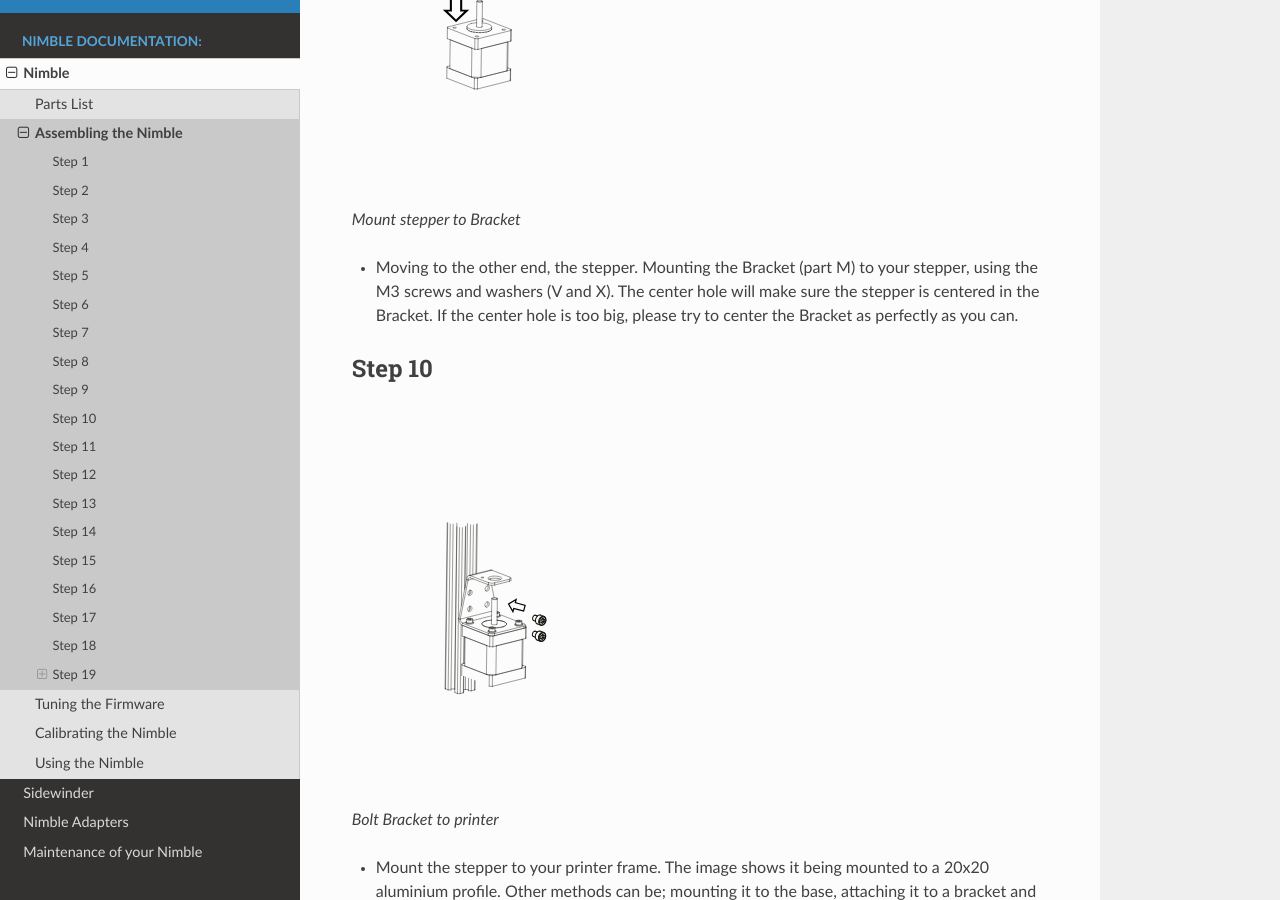
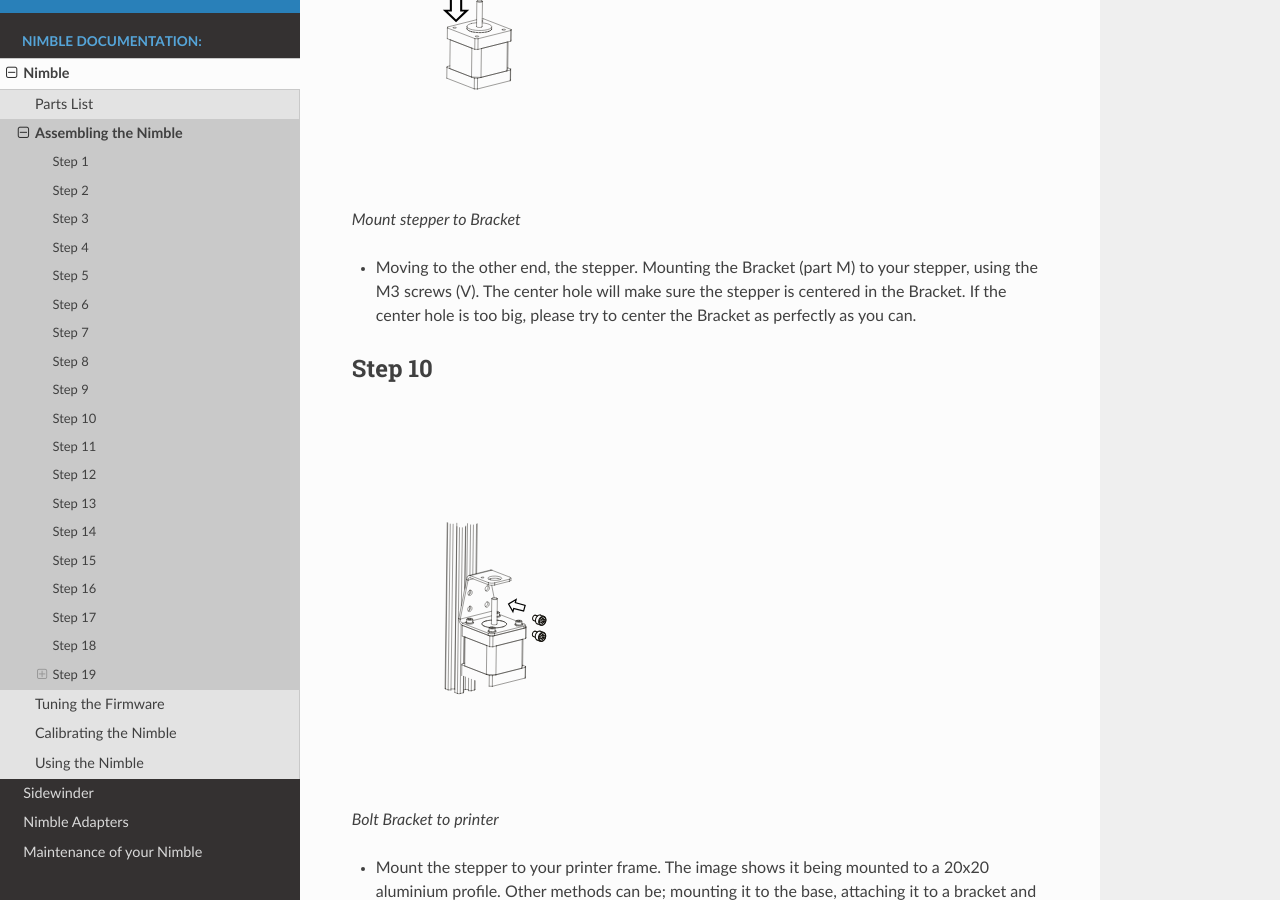
Before and after one commit to ZestyTechnology/zesty-docs, a Sphinx documentation site: the page built from docs/nimble/assembly.rst, in a window 1280 px wide and 900 px high, scrolled down 5597 px. Built offline with Sphinx 7.4.7 and the Read the Docs theme 2.0.0, drawn with Linux system fonts in a browser that asks for light colours.

Commit message:
removed washers
any mention of them. No need to change image

```diff
--- a/docs/nimble/assembly.rst
+++ b/docs/nimble/assembly.rst
@@ -123,7 +123,7 @@ Step 9
 
     Mount stepper to Bracket
 
-    * Moving to the other end, the stepper. Mounting the Bracket (part M) to your stepper, using the M3 screws and washers (V and X). The center hole will make sure the stepper is centered in the Bracket. If the center hole is too big, please try to center the Bracket as perfectly as you can.
+    * Moving to the other end, the stepper. Mounting the Bracket (part M) to your stepper, using the M3 screws (V). The center hole will make sure the stepper is centered in the Bracket. If the center hole is too big, please try to center the Bracket as perfectly as you can.
 
 Step 10
 -------
```
